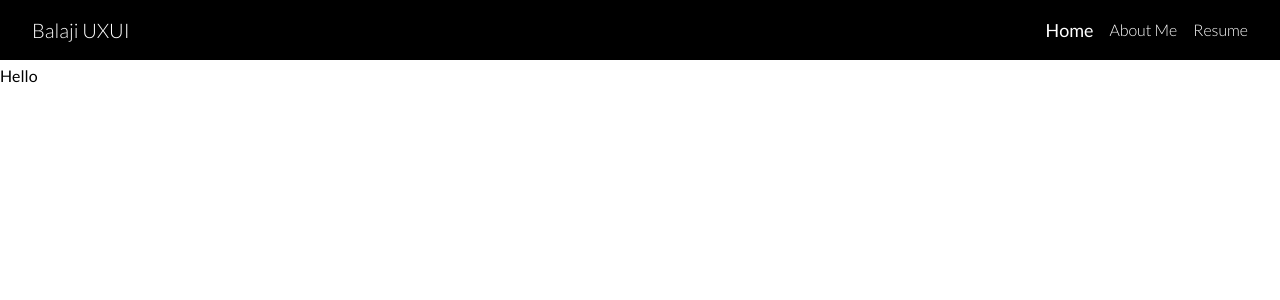
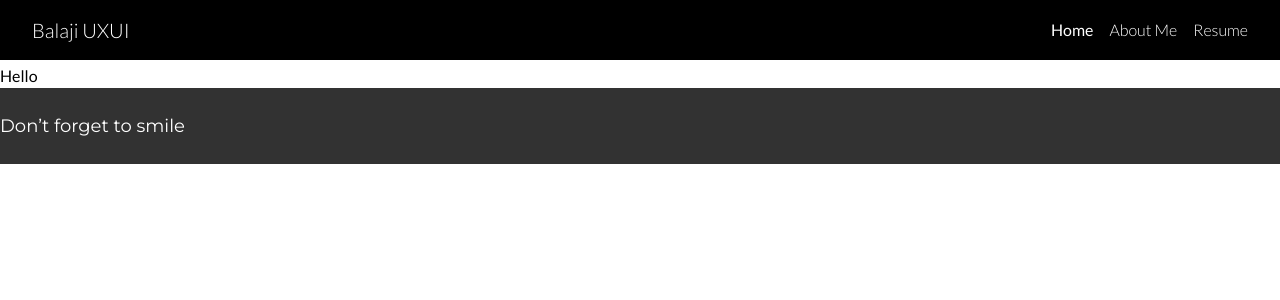
Before and after one commit to agrawal-pratham/balaji_ui_ux_portfolio, a Next.js app: page / in a window 1280 px wide. Shown: the top 300 px of the page. Built offline with nearby package versions, Linux system fonts and the light colour scheme.

Commit message:
added fonts

```diff
--- a/src/components/Shared/Footer.jsx
+++ b/src/components/Shared/Footer.jsx
@@ -1,3 +1,9 @@
 export default function Footer() {
-  return <div>Footer</div>;
+  return (
+    <footer className={`py-6 bg-[#323232] text-white`}>
+      <section className="container mx-auto">
+        <p className="font-montserrat text-lg">Don’t forget to smile</p>
+      </section>
+    </footer>
+  );
 }
--- a/src/components/Shared/Headers.jsx
+++ b/src/components/Shared/Headers.jsx
@@ -34,11 +34,7 @@ export default function Headers() {
             <Link
               target={link.target}
               href={link.href}
-              className={`${
-                pathName == link.href
-                  ? "font-medium text-lg leading-none"
-                  : "leading-none"
-              } `}
+              className={`${pathName == link.href ? "font-normal" : ""} `}
             >
               {link.text}
             </Link>
--- a/src/pages/_app.js
+++ b/src/pages/_app.js
@@ -1,5 +1,23 @@
 import "@/styles/globals.css";
+import { Lato, Montserrat } from "next/font/google";
+
+const lato = Lato({
+  subsets: ["latin"],
+  weight: ["100", "300", "400", "700", "900"],
+  preload: true,
+  variable: "--font-lato",
+});
+
+const montserrat = Montserrat({
+  subsets: ["latin"],
+  preload: true,
+  variable: "--font-montserrat",
+});
 
 export default function App({ Component, pageProps }) {
-  return <Component {...pageProps} />;
+  return (
+    <main className={` ${lato.variable} ${montserrat.variable} font-lato`}>
+      <Component {...pageProps} />
+    </main>
+  );
 }
--- a/src/pages/index.js
+++ b/src/pages/index.js
@@ -1,22 +1,16 @@
+import Footer from "@/components/Shared/Footer";
 import Headers from "@/components/Shared/Headers";
-import { Lato } from "next/font/google";
-
-const lato = Lato({
-  subsets: ["latin"],
-  weight: ["100", "300", "400", "700", "900"],
-  variable: "--font-lato",
-});
 
 export default function Home() {
   return (
     <>
-      <main className={`${lato.className}`}>
+      <main>
         <Headers />
         <section id="content" className="container pt-16 mx-auto">
           {" "}
           Hello
         </section>
-        {/* <Footer /> */}
+        <Footer />
       </main>
     </>
   );
--- a/tailwind.config.js
+++ b/tailwind.config.js
@@ -12,6 +12,10 @@ module.exports = {
         "gradient-conic":
           "conic-gradient(from 180deg at 50% 50%, var(--tw-gradient-stops))",
       },
+      fontFamily: {
+        lato: "var(--font-lato)",
+        montserrat: "var(--font-montserrat)",
+      },
     },
   },
   plugins: [],
```
